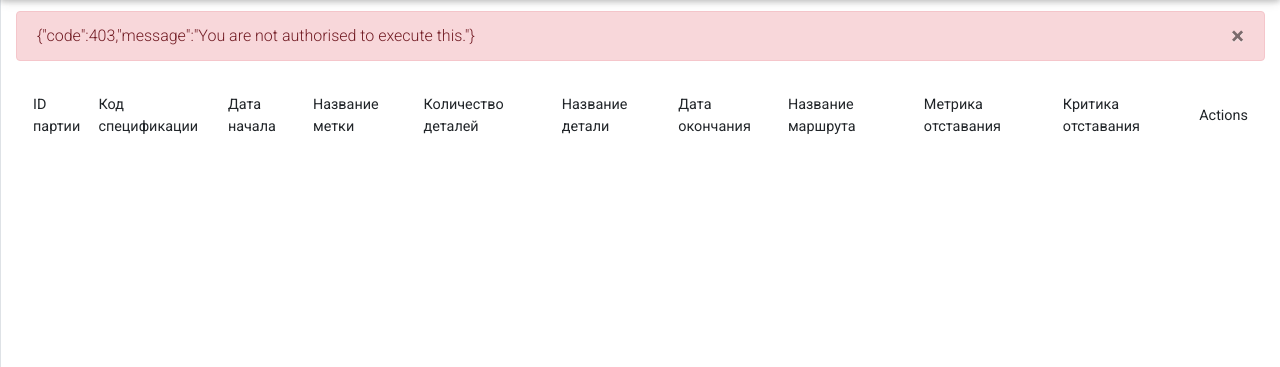
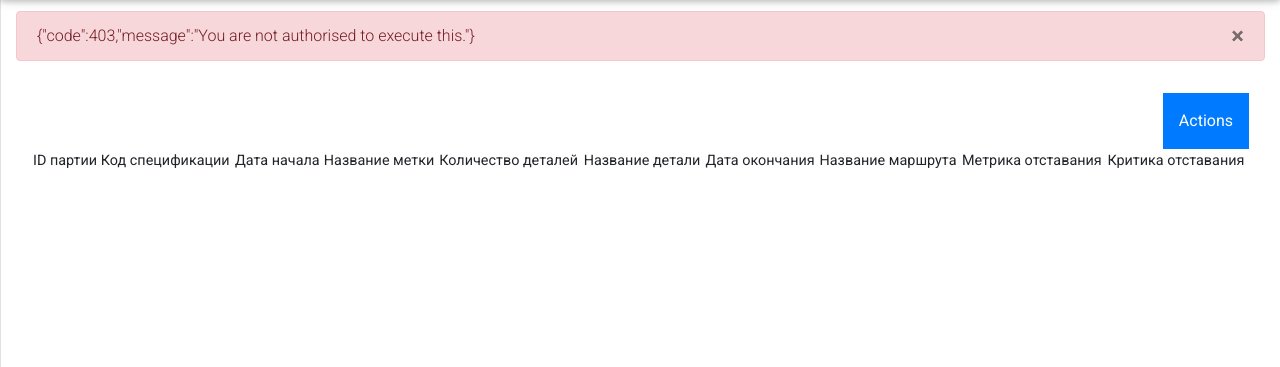
Before and after one commit to bfgdatabase/site, a Flask app: template templates/table_tests.html in a window 1280 px wide. Shown: the part 59-426 px from the top of the page. Run offline with Flask 2, Linux system fonts and the light colour scheme; the template is opened without the code that fills it, so the values that code supplies are empty; parts of the project's set-up code (start-up, migrations or seed data) failed here and were passed over; some libraries are stand-ins or nearby versions.

Commit message:
Пробую html и js поменять

```diff
--- a/static/js/tests.js
+++ b/static/js/tests.js
@@ -8,10 +8,13 @@
 ///////////////////////////////////////////////////////////
 
 
-// $('#tableID tbody').on( 'click', 'tr', function () {
+// $('#batch_table tbody').on( 'click', 'tr', function () {
 //     console.log( table.row( this ).data() );
 // } );
-
+function get_location(){
+    var data = table.row( $(this).parents('tr') ).data();
+    alert( "Партия "  + data[0] +" это "+ data[ 5 ] );
+}
 
 
 $(document).ready(function() {
@@ -27,17 +30,23 @@
 
         var table = $('#tableID').DataTable( {
            "data": res,
-           "columnDefs": [ {
-            "targets": -1,
-            "data": null,
-            "defaultContent": "<button>Click!</button>"
-            } ]
+           //"columnDefs": [ {
+           // "targets": -1,
+           // "data": null,
+           // "defaultContent": "<div class=\"dropdown\"><button class=\"dropbtn\">Actions</button><div class=\"dropdown-content\"> <button onClick=\'get_location()\'>Местоположение</button> <button id=\"create_pause_batch\">Поставить на паузу</button> <button id=\"analitics_batch\">Аналитика</button></div></div>"
+           // } ]
         } );
 
-        $('#tableID tbody').on( 'click', 'button', function () {
-            var data = table.row( $(this).parents('tr') ).data();
-            alert( "Партия "  + data[0] +" это "+ data[ 5 ] );
-        } );
+        //$('#batch_table tbody').on( 'click', 'button', function () {
+        //    var data = table.row( $(this).parents('tr') ).data();
+        //    alert( "Партия "  + data[0] +" это "+ data[ 5 ] );
+        //} );
+
+        //$('#tableID tbody').on( 'click', 'batchlocation', function () {
+        //   var data = table.row( $(this).parents('tr') ).data();
+        //    alert( "Партия "  + data[0] +" это "+ data[ 5 ] );
+        // });
+
         // for (var prop in res) {
         //     let a = res[prop];
         //     let b = res[prop];
@@ -50,7 +59,7 @@
         //         let dd = 1;
         //     });
 
-        //     $("#tableID").find('tbody')
+        //     $("#batch_table").find('tbody')
         //         .append($('<tr>')
         //             .append($('<td>')
         //                 .text(res[prop][0])
--- a/templates/table_tests.html
+++ b/templates/table_tests.html
@@ -9,7 +9,42 @@
     <script type="module" src="{{ url_for('static', filename='js/tests.js') }}"></script>
 </head>
 {% endblock %} {% block body %}
+<style>
+    .dropbtn {
+        background-color: #007BFF;
+        color: white;
+        padding: 16px;
+        font-size: 16px;
+        border: none;
+        cursor: pointer;
+    }
 
+    .dropdown {
+        position: relative;
+        display: inline-block;
+    }
+
+    .dropdown-content {
+        display: none;
+        position: absolute;
+        right: 0;
+        background-color: #f9f9f9;
+        min-width: 160px;
+        box-shadow: 0px 8px 16px 0px rgba(0,0,0,0.2);
+        z-index: 1;
+    }
+
+    .dropdown-content button {
+        color: black;
+        padding: 12px 16px;
+        text-decoration: none;
+        display: block;
+    }
+
+    .dropdown-content button:hover {background-color: #ddd;}
+    .dropdown:hover .dropdown-content {display: block;}
+    .dropdown:hover .dropbtn {background-color: #3e8e41;}
+</style>
 <div class="container-fluid" id="my_content">
     <div class="row row-offcanvas row-offcanvas-left vh-100 ">
         <!--/col-->
@@ -32,7 +67,15 @@
                             <th>Название маршрута</th>
                             <th>Метрика отставания</th>
                             <th>Критика отставания</th>
-                            <th>Actions</th>
+                            <div class="dropdown" style="float:right;">
+                                <button class="dropbtn">Actions</button>
+                                <div class="dropdown-content">
+                                    <button onClick="get_location()">Местоположение</button>
+                                    <button id="create_pause_batch">Поставить на паузу</button>
+                                    <button id="analitics_batch">Аналитика</button>
+                                </div>
+                            </div>
+
                         </tr>
                     </thead>
                     <tbody>
```
